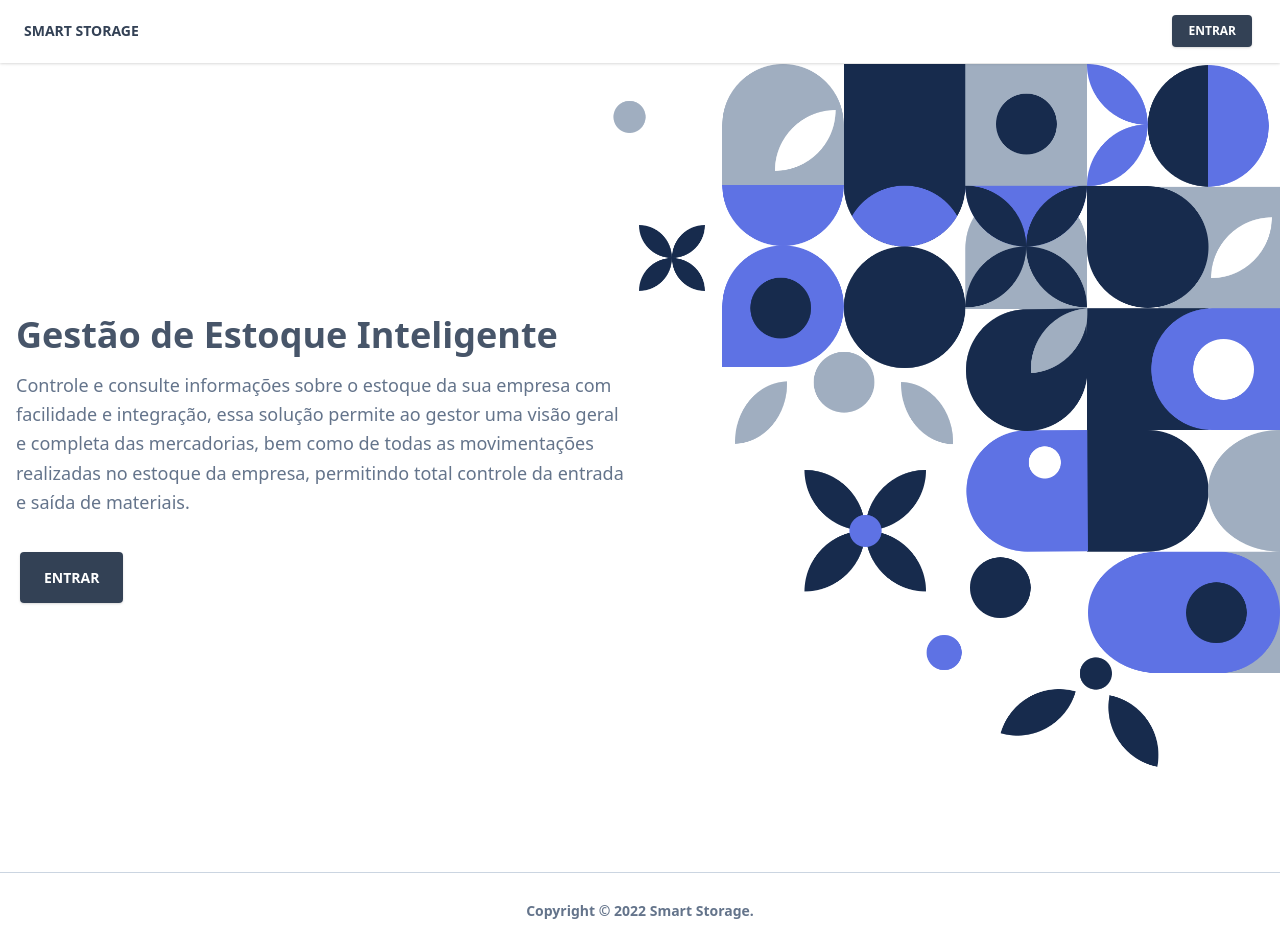
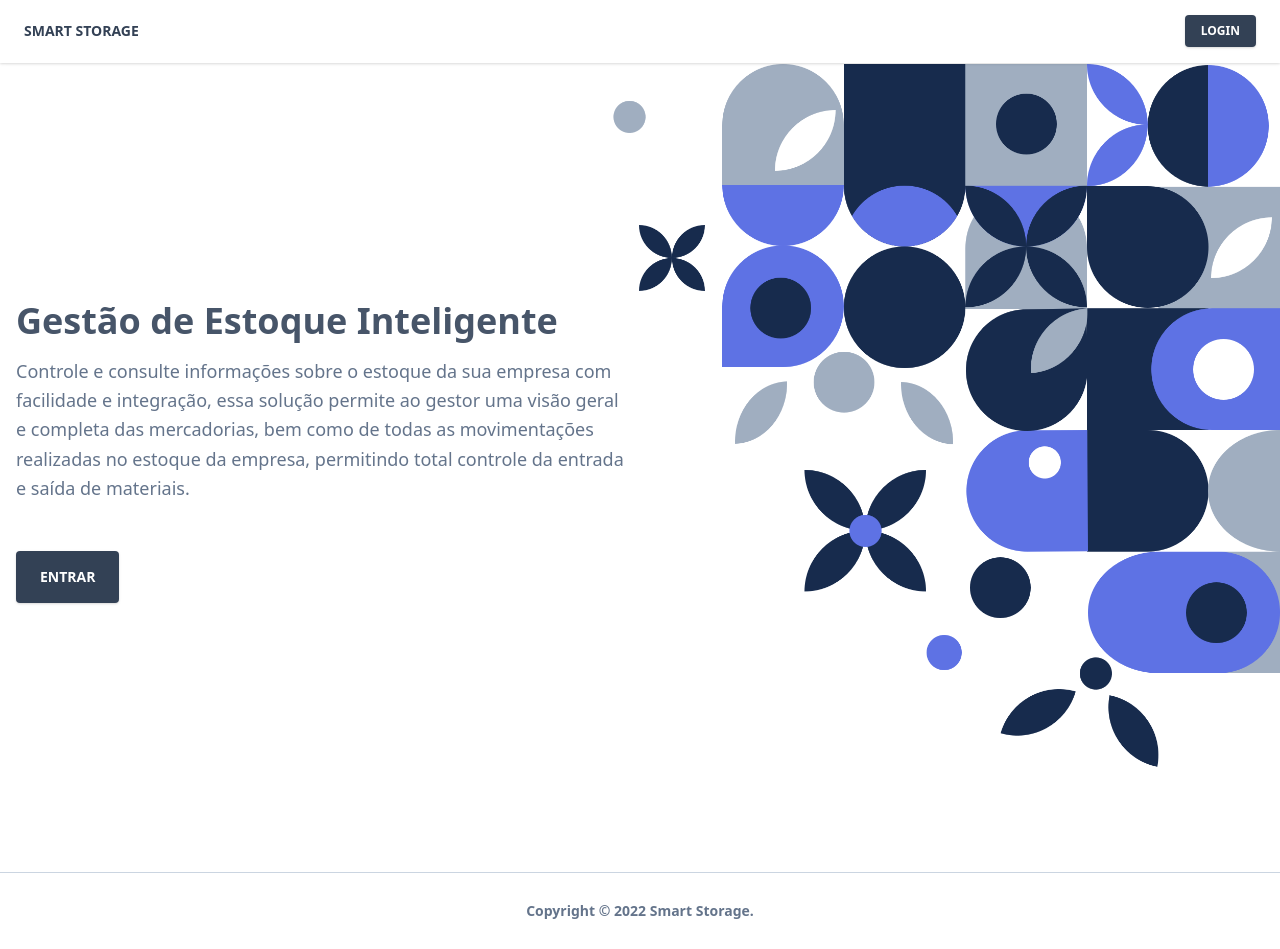
Before and after one commit to arrudadev/pi-smart-storage, a Next.js app: page / in a window 1280 px wide. Built offline with nearby package versions, Linux system fonts and the light colour scheme.

Commit message:
refactor: add ButtonPrimary component

```diff
--- /dev/null
+++ b/components/Buttons/ButtonPrimary.tsx
@@ -0,0 +1,22 @@
+import { ReactNode } from 'react';
+
+type ButtonProps = {
+  children: ReactNode;
+  type?: 'button' | 'submit' | 'reset' | undefined;
+  additionalClass?: string;
+};
+
+export const ButtonPrimary = ({
+  children,
+  type = 'button',
+  additionalClass = '',
+}: ButtonProps) => {
+  return (
+    <button
+      type={type}
+      className={`bg-blueGray-700 text-white active:bg-blueGray-600 text-xs font-bold uppercase px-4 py-2 rounded shadow hover:shadow-lg outline-none focus:outline-none ease-linear transition-all duration-150 ${additionalClass}`}
+    >
+      {children}
+    </button>
+  );
+};
--- a/components/Navbars/HomeNavbar.tsx
+++ b/components/Navbars/HomeNavbar.tsx
@@ -1,4 +1,6 @@
 import Link from 'next/link';
+
+import { ButtonPrimary } from '../Buttons/ButtonPrimary';
 
 export const HomeNavBar = () => {
   return (
@@ -16,11 +18,8 @@ export const HomeNavBar = () => {
         <div className="lg:flex flex-grow items-center bg-white lg:bg-opacity-0 lg:shadow-none block">
           <ul className="flex flex-col lg:flex-row list-none lg:ml-auto">
             <li className="flex items-center">
-              <Link
-                href="/login"
-                className="bg-blueGray-700 text-white active:bg-blueGray-600 text-xs font-bold uppercase px-4 py-2 rounded shadow hover:shadow-lg outline-none focus:outline-none lg:mr-1 lg:mb-0 ml-3 mb-3 ease-linear transition-all duration-150"
-              >
-                Entrar
+              <Link href="/login">
+                <ButtonPrimary>Login</ButtonPrimary>
               </Link>
             </li>
           </ul>
--- a/pages/index.tsx
+++ b/pages/index.tsx
@@ -1,5 +1,6 @@
 import Link from 'next/link';
 
+import { ButtonPrimary } from '../components/Buttons/ButtonPrimary';
 import { HomeFooter } from '../components/Footers/HomeFooter';
 import { HomeNavBar } from '../components/Navbars/HomeNavbar';
 
@@ -24,11 +25,10 @@ export default function Home() {
             </p>
 
             <div className="mt-12">
-              <Link
-                href="/login"
-                className="github-star ml-1 text-white font-bold px-6 py-4 rounded outline-none focus:outline-none mr-1 mb-1 bg-blueGray-700 active:bg-blueGray-600 uppercase text-sm shadow hover:shadow-lg"
-              >
-                Entrar
+              <Link href="/login">
+                <ButtonPrimary additionalClass="text-sm px-6 py-4">
+                  Entrar
+                </ButtonPrimary>
               </Link>
             </div>
           </div>
```
Also changed, not shown: .eslintrc.js.
